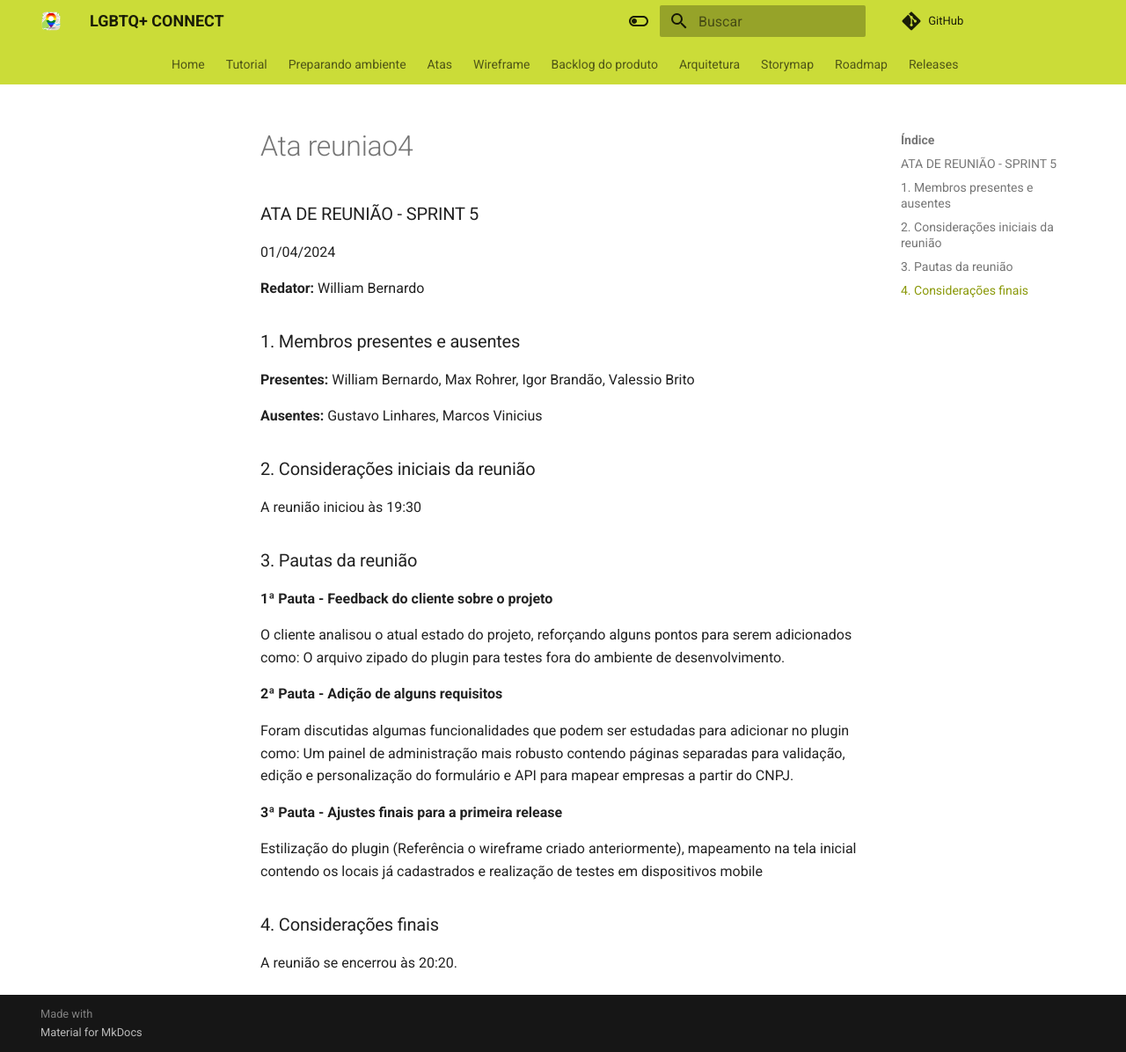
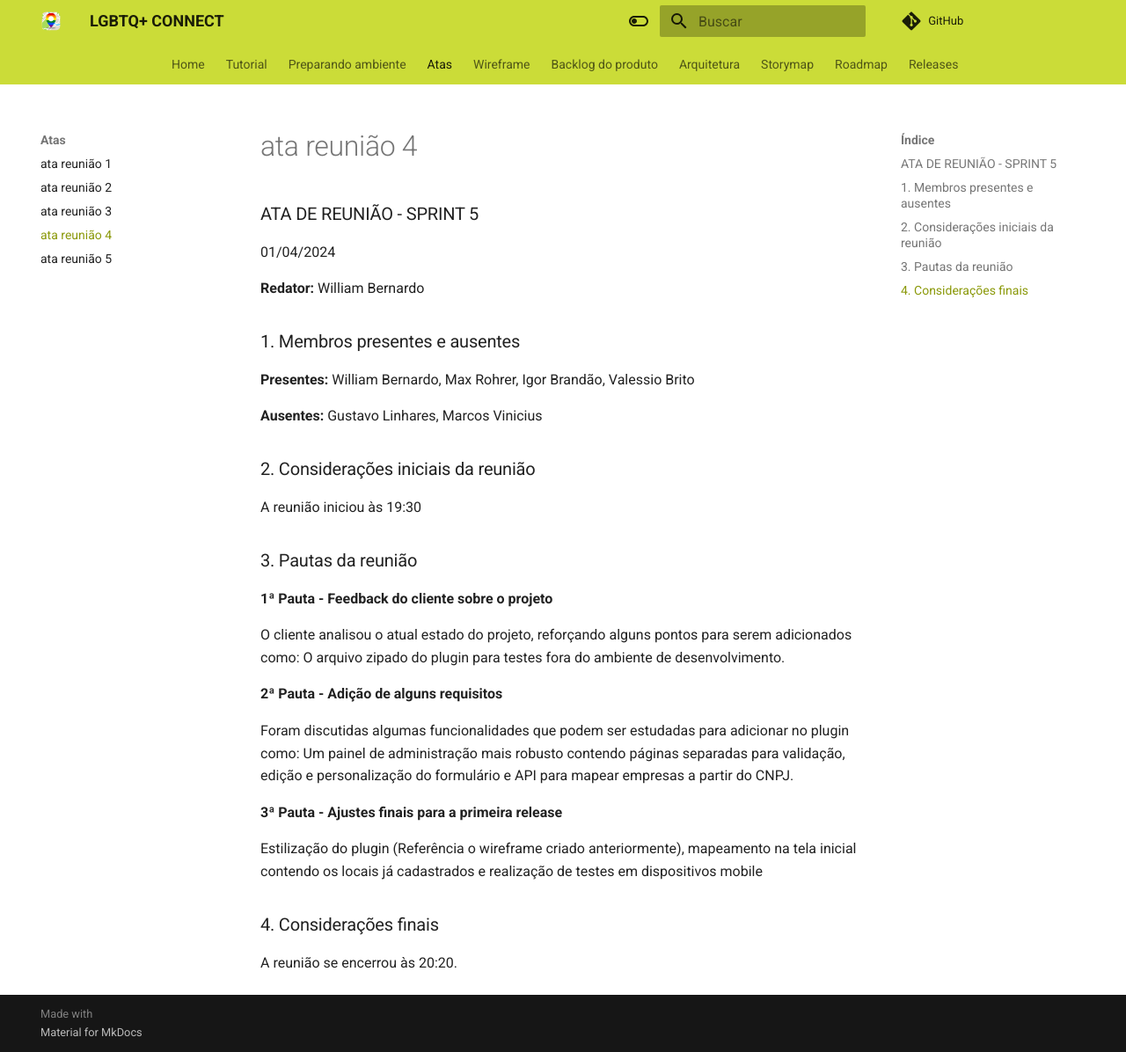
Before and after one commit to ResidenciaTICBrisa/T2G8-Plugin-Wordpress, an MkDocs documentation site: the page built from docs/Atas/ata-reuniao4.md, in a window 1280 px wide and 1196 px high. Shown: the whole window at 88% size. Built offline with MkDocs 1.6.1 and Material for MkDocs 9.7.7, drawn with Linux system fonts in a browser that asks for light colours; comment, search, counter and statistics services are not loaded.

Commit message:
DOCS: Atualizando navegacao da gitpages

```diff
--- a/mkdocs.yml
+++ b/mkdocs.yml
@@ -61,7 +61,8 @@ nav:
       - ata reunião 1: Atas/ata-reuniao1.md
       - ata reunião 2: Atas/ata-reuniao2.md
       - ata reunião 3: Atas/ata-reuniao3.md
-      - ata reunião 4: Atas/ata-reuniao3.md
+      - ata reunião 4: Atas/ata-reuniao4.md
+      - ata reunião 5: Atas/ata-reuniao5.md
   - Wireframe: wireframe.md
   - Backlog do produto: backlog.md
   - Arquitetura: arquitetura.md
```
